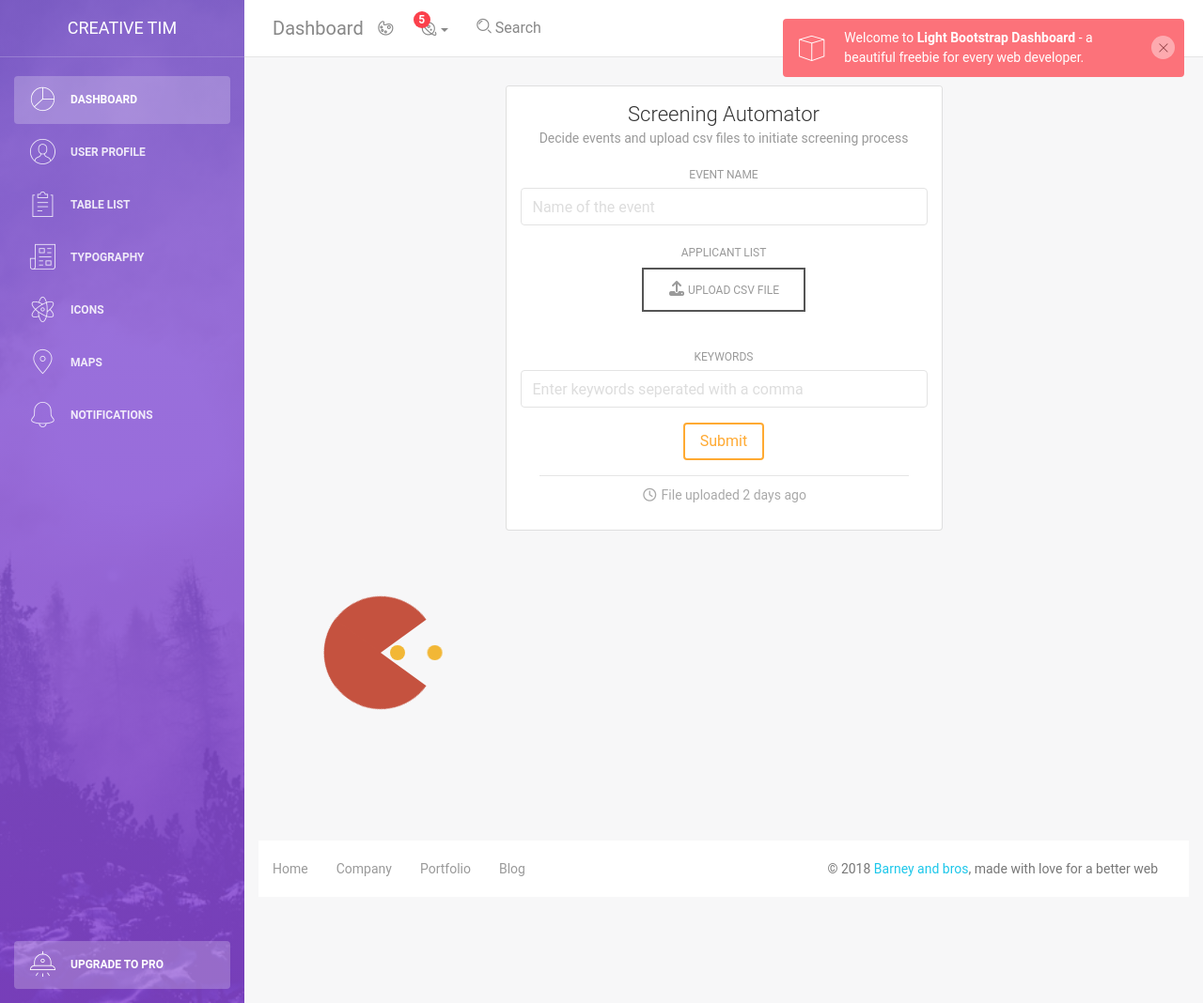
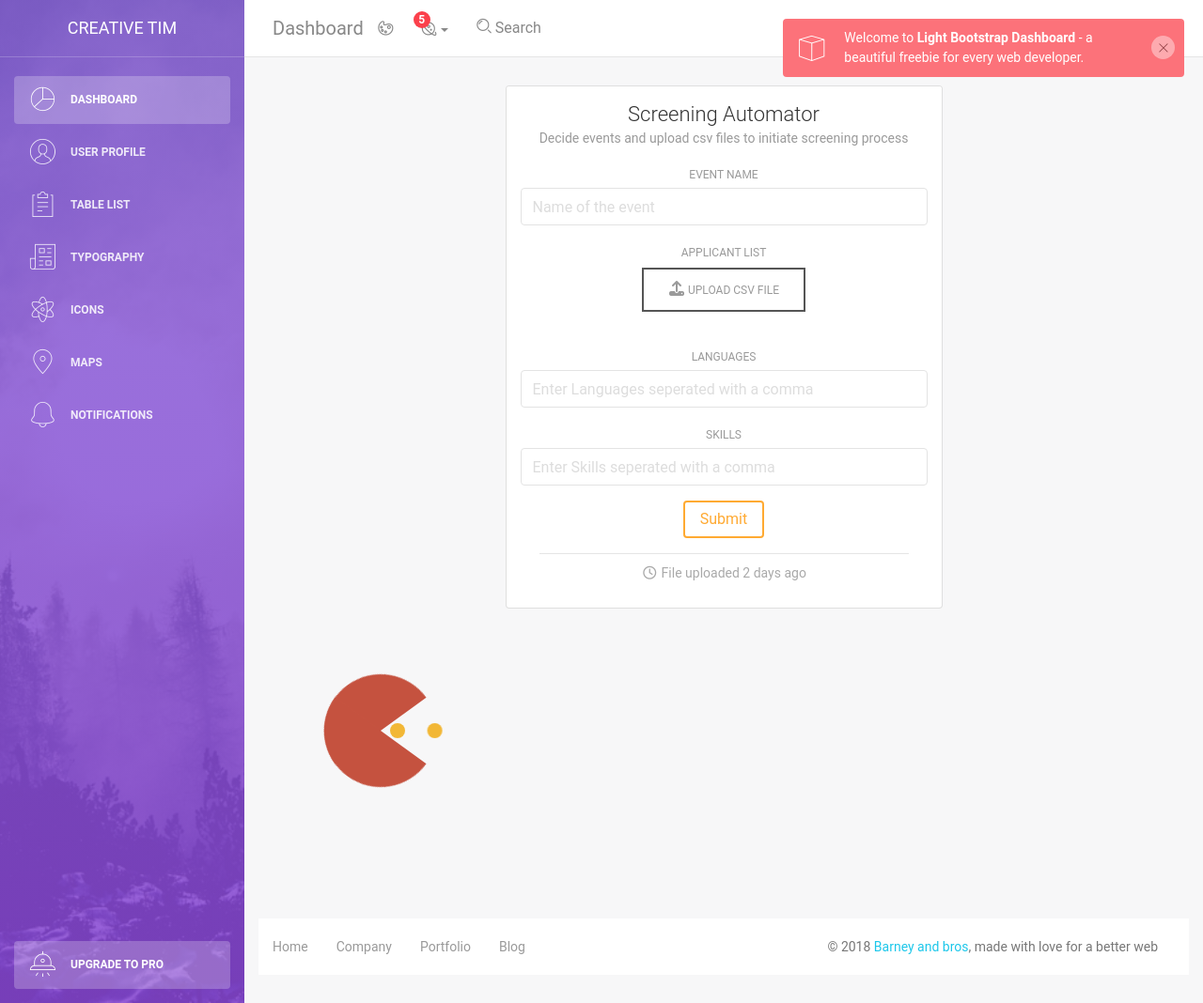
Before and after one commit to aayushkothari11/KJSCE-hackathon, a Django app: page /events/ in a window 1280 px wide. Shown: the whole page at 94% size. Run offline with Django 3.2, Linux system fonts and the light colour scheme; some libraries are stand-ins or nearby versions.

Commit message:
Added two fields

```diff
--- a/kjsce/screener/templates/screener/dashboard.html
+++ b/kjsce/screener/templates/screener/dashboard.html
@@ -256,9 +256,15 @@
                                             style=" visibility: hidden;" name="csv_file">
 
                                             <div class="form-group">
-                                                <label>Keywords</label>
-                                                <input type="text" class="form-control" name="keywords"
-                                                placeholder="Enter keywords seperated with a comma" value="">
+                                                <label>Languages</label>
+                                                <input type="text" class="form-control" name="language"
+                                                placeholder="Enter Languages seperated with a comma" value="">
+                                            </div>
+
+                                            <div class="form-group">
+                                                <label>Skills</label>
+                                                <input type="text" class="form-control" name="skill"
+                                                placeholder="Enter Skills seperated with a comma" value="">
                                             </div>
                                             <div class="form-group">
                                                 <button type="submit" style="cursor: pointer" class="btn btn-warning">Submit</button>
--- a/kjsce/screener/views.py
+++ b/kjsce/screener/views.py
@@ -54,8 +54,11 @@ def upload_csv(request):
                 obj.user = request.user
                 obj.csv_file = csv_file
                 obj.save()
-                keywords = request.POST.get('keywords', '')
-                keywords = keywords.split(',')
+                language = request.POST.get('language', '')
+                skill = request.POST.get('skill', '')
+                language = language.split(',')
+                skill = skill.split(',')
+                keywords = language+skill
                 for keyw in keywords:
                     keyw.strip()
                     key = Keyword(word = keyw, event = obj)
```
